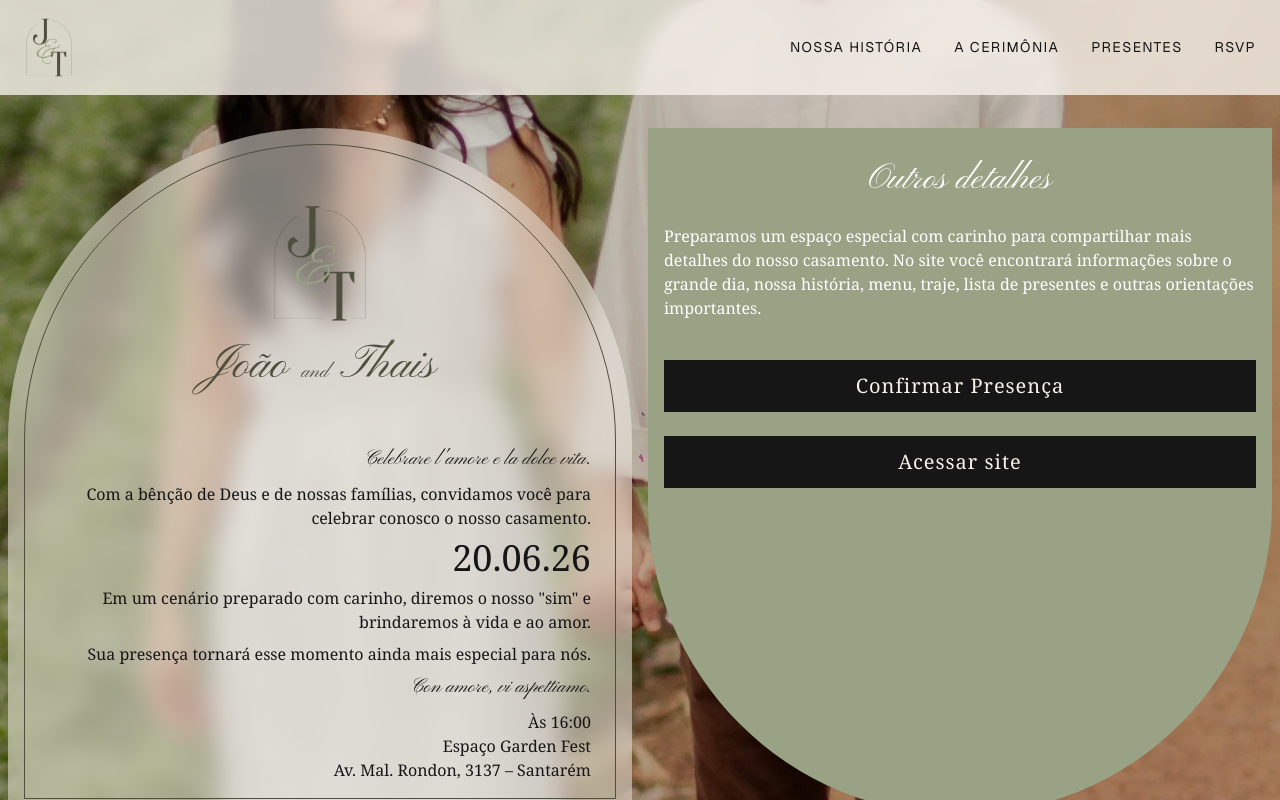
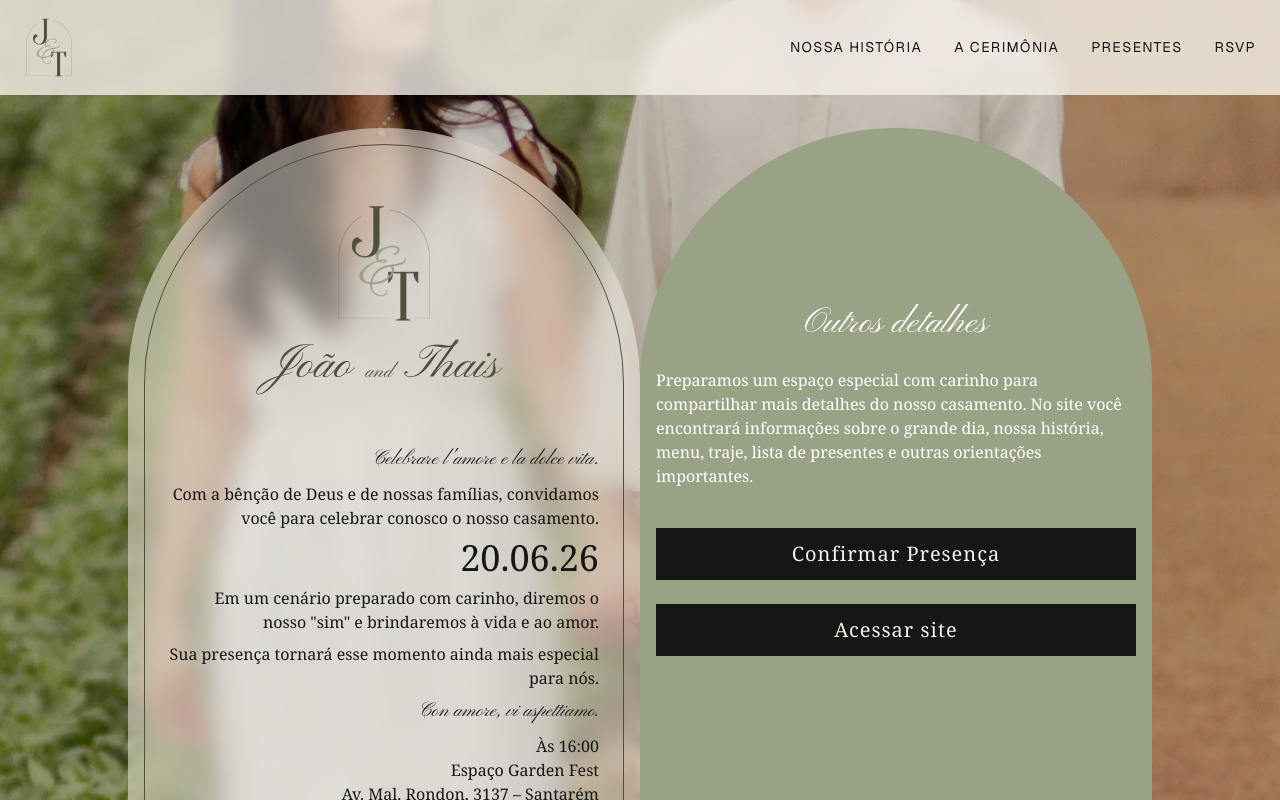
Before and after one commit to joaorodrs/wedding, a Next.js app: page /convite/1 in a window 1280 px wide. Shown: the top 800 px of the page. Built offline with nearby package versions, Linux system fonts and the light colour scheme; a web font is replaced by a local one.

Commit message:
fix: fixes invite

```diff
--- a/app/convite/[id]/page.tsx
+++ b/app/convite/[id]/page.tsx
@@ -14,8 +14,8 @@ export default async function Convite({
     <div className="min-h-screen bg-background">
       <WeddingNav />
 
-      <main className="pt-32 bg-[url('/capa-inicio.webp')] bg-center pb-12 flex flex-col lg:flex-row">
-        <div className="bg-[#f5f1ea]/50 lg:w-1/2 backdrop-blur-md rounded-t-full p-4 mx-2">
+      <main className="pt-32 bg-[url('/capa-inicio.webp')] bg-center pb-12 flex flex-col lg:flex-row lg:justify-center">
+        <div className="bg-[#f5f1ea]/50 lg:w-1/2 max-w-lg mx-2 lg:mx-0 backdrop-blur-md rounded-t-full p-4">
           <div className="font-serif flex flex-col gap-2 text-right px-6 border border-[#4e4f3d] pt-12 rounded-t-full pb-4">
             <Image
               src="/brazao.png"
@@ -52,7 +52,7 @@ export default async function Convite({
             </div>
           </div>
         </div>
-        <div className="bg-[#99a285] lg:w-1/2 lg:rounded-b-full p-4 mx-2 text-white text-center font-serif flex flex-col gap-6 overflow-clip">
+        <div className="bg-[#99a285] lg:w-1/2 mx-2 lg:mx-0 max-w-lg lg:rounded-t-full p-4 text-white text-center font-serif flex flex-col gap-6 overflow-clip justify-center">
           <h1 className="font-handwritten text-4xl mt-4">Outros detalhes</h1>
           <p className="text-left">
             Preparamos um espaço especial com carinho para compartilhar mais
```
